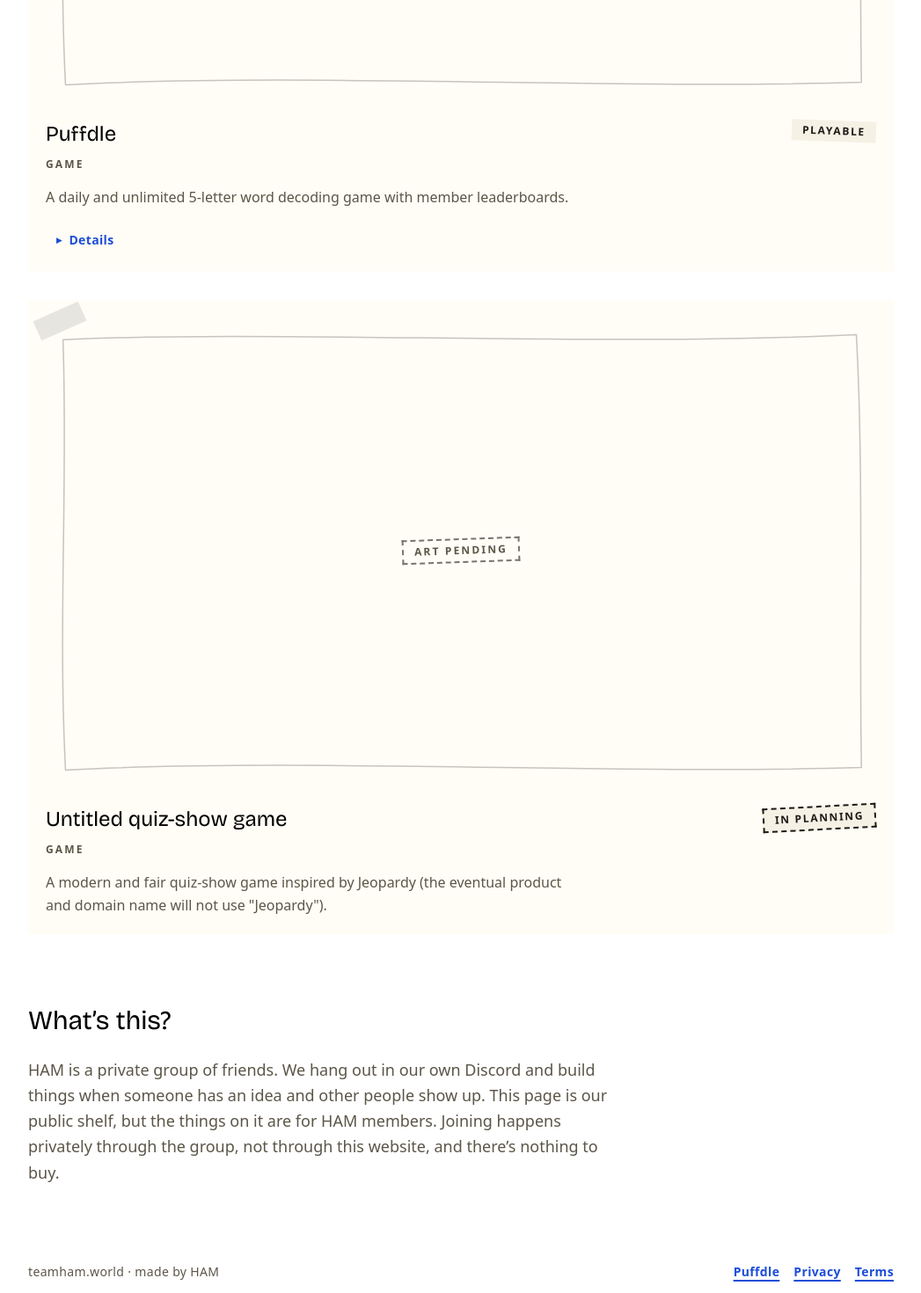
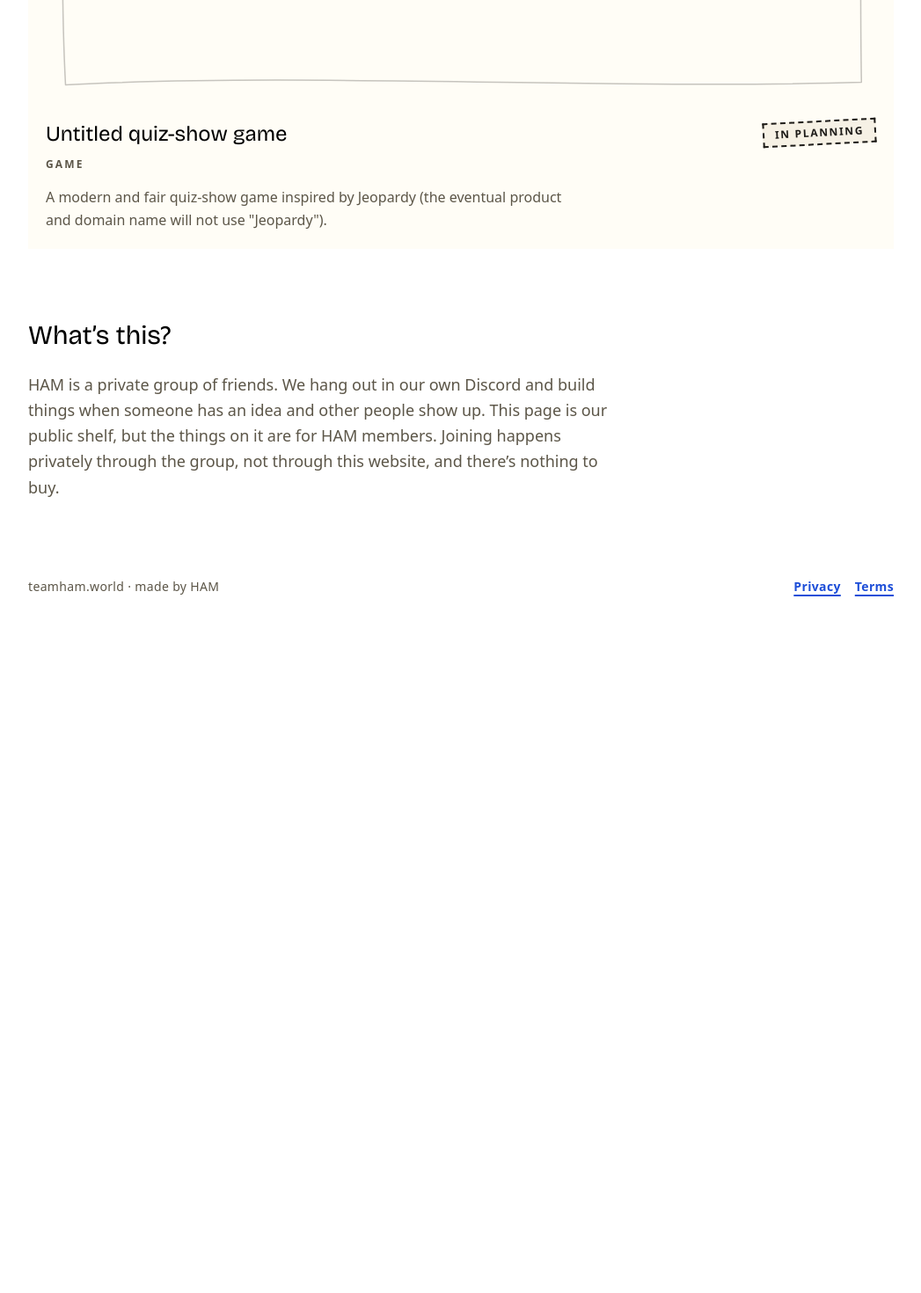
Before and after one commit to Team-Ham-World/teamham.world, a Next.js app: page / in a window 1280 px wide. Shown: the part 920-2390 px from the top of the page at 88% size, without its empty margins (116-1163 px from the left). After the commit the page ends 1645 px from the top, so only its background shows below. Built offline with nearby package versions, Linux system fonts and the light colour scheme; no server answers.

Commit message:
Remove Puffdle from public project listing and footer

```diff
--- a/src/components/site-footer.tsx
+++ b/src/components/site-footer.tsx
@@ -13,12 +13,6 @@ export function SiteFooter() {
       <div className="flex flex-wrap items-center justify-between gap-x-8 gap-y-4 border-t-2 border-ink pt-6 text-sm tracking-wide text-muted">
         <p>teamham.world &#183; made by HAM</p>
         <nav aria-label="Legal" className="flex items-center gap-4 font-bold">
-          <Link
-            href="/puffcade/puffdle"
-            className="text-interactive-blue underline decoration-2 underline-offset-4"
-          >
-            Puffdle
-          </Link>
           <Link
             href="/privacy"
             className="text-interactive-blue underline decoration-2 underline-offset-4"
--- a/src/data/projects.ts
+++ b/src/data/projects.ts
@@ -64,19 +64,6 @@ export function hasExpandableContent(project: Project): boolean {
 
 export const PROJECTS: Project[] = [
   {
-    slug: "puffdle",
-    name: "Puffdle",
-    shortDescription:
-      "A daily and unlimited 5-letter word decoding game with member leaderboards.",
-    type: "game",
-    status: "playable",
-    makers: [],
-    featured: true,
-    links: {
-      publicUrl: "/puffcade/puffdle",
-    },
-  },
-  {
     // Provisional slug — must be finalized before any external sharing.
     slug: "untitled-quiz-show",
     name: "Untitled quiz-show game",
```
